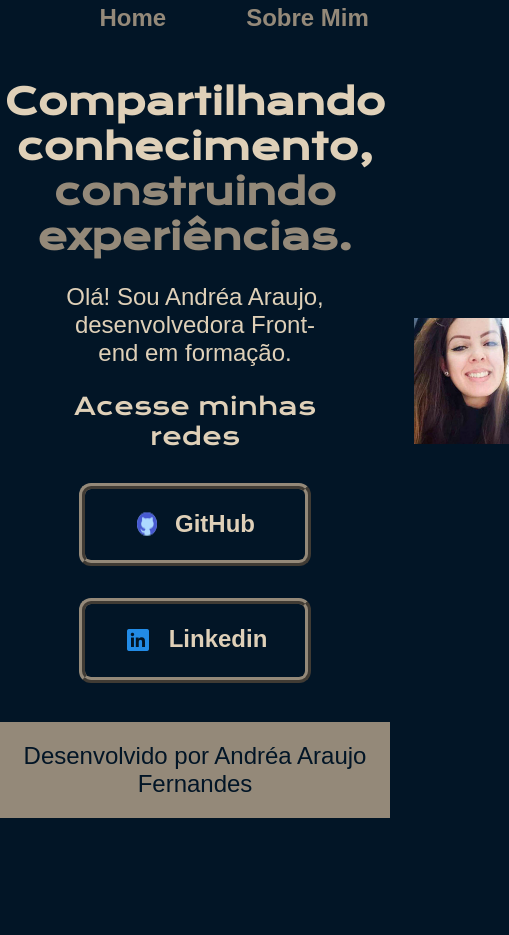
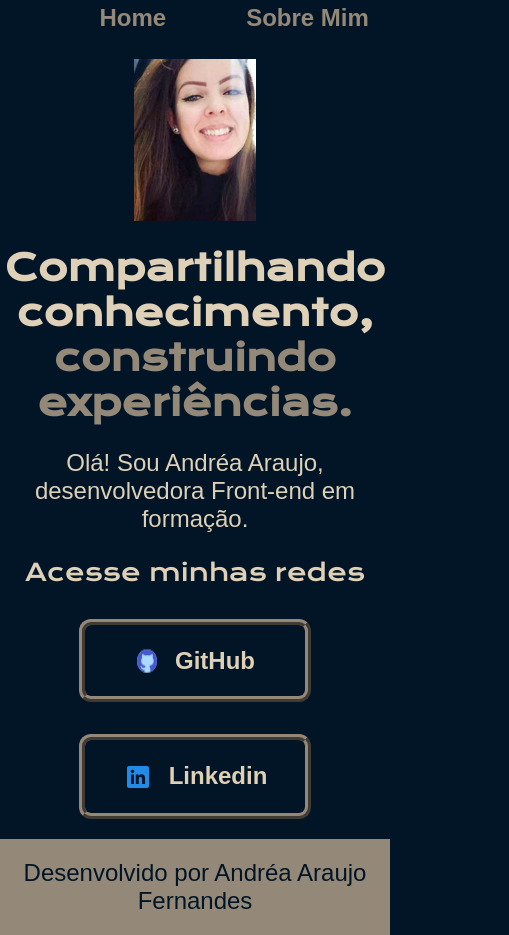
Before and after one commit to Araujjoandrea/Araujjo, a plain HTML site: page index.html in a window 390 px wide. Shown: the whole page, 509 px wide, since content can reach past the window. Before the commit the page ends 844 px from the top, so only its background shows below. Drawn offline with nearby package versions, Linux system fonts and the light colour scheme.

Commit message:
Atualiza responsividade do CSS

```diff
--- a/style.css
+++ b/style.css
@@ -48,23 +48,10 @@ body {
     padding: 10% 15%;
     display: flex;
     align-items: center;
-    justify-content: space-between;    @media (max-width: 750px) {
-        .apresentacao__conteudo {
-            width: 100%;
-            max-width: 100%;
-            padding: 0;
-            align-items: center;
-            text-align: center;
-            gap: 24px;
-        }
-        .apresentacao__conteudo__titulo,
-        .apresentacao__conteudo__texto {
-            text-align: center;
-        }
-    }
+    justify-content: space-between;
     gap: 82px;
+}
 
-}
 
 .apresentacao__conteudo {
     width: 50%;
@@ -72,8 +59,6 @@ body {
     flex-direction: column;
     gap: 60px;
     padding: 0% 0% 0% 15%;
-
-
 }
 
 .apresentacao__conteudo__titulo {
@@ -152,6 +137,12 @@ body {
 }
 
 @media (max-width: 750px) {
+    .apresentacao {
+        flex-direction: column-reverse;
+        padding: 5%; /* Ajuste lateral para mobile */
+        align-items: center;
+        gap: 24px;
+    }
     .apresentacao__conteudo {
         width: 100%;
         max-width: 100%;
@@ -165,8 +156,3 @@ body {
         text-align: center;
     }
 }
-
-.apresentacao__conteudo {
-    align-items: center;
-    text-align: center;
-}
```
